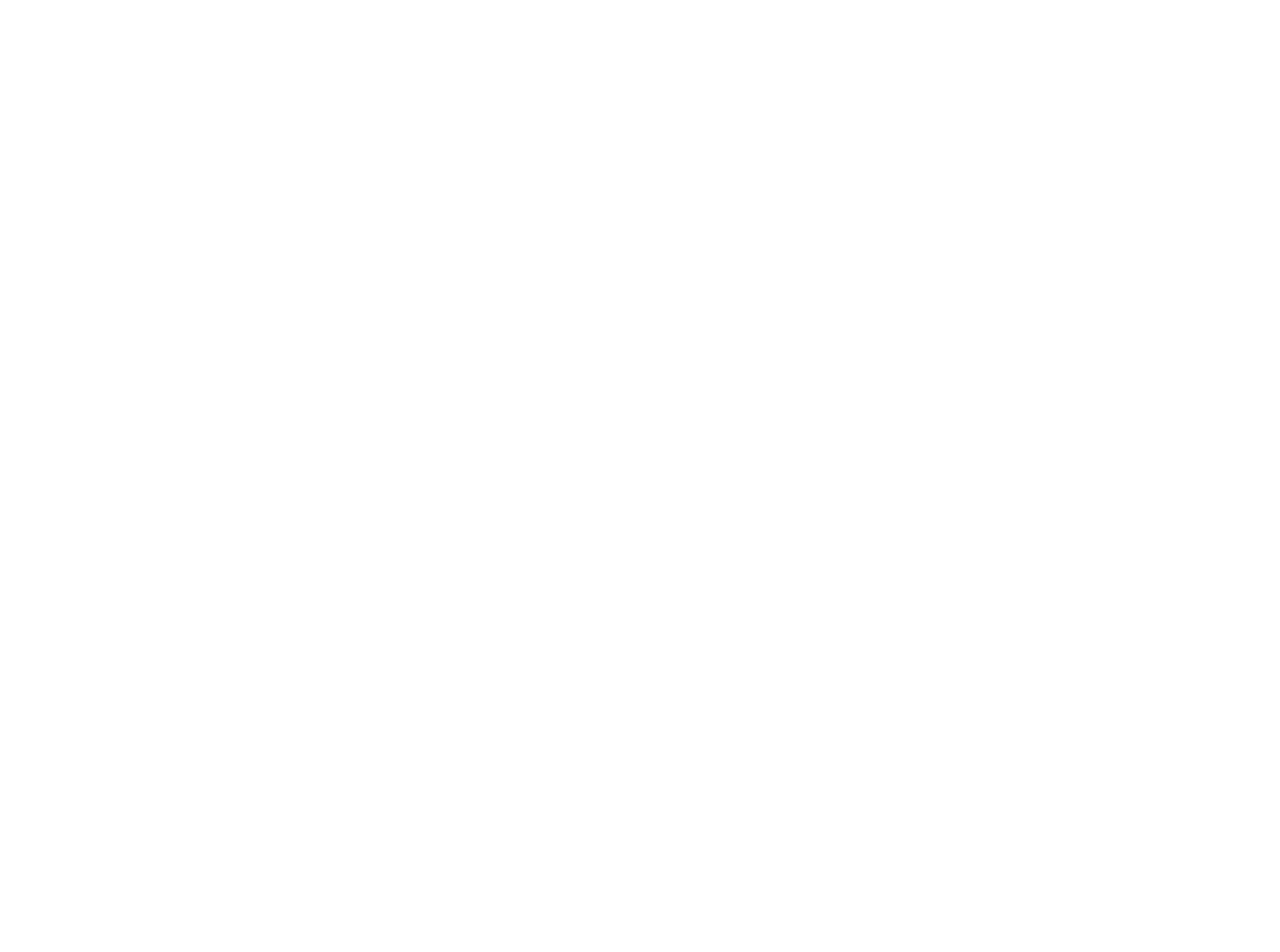
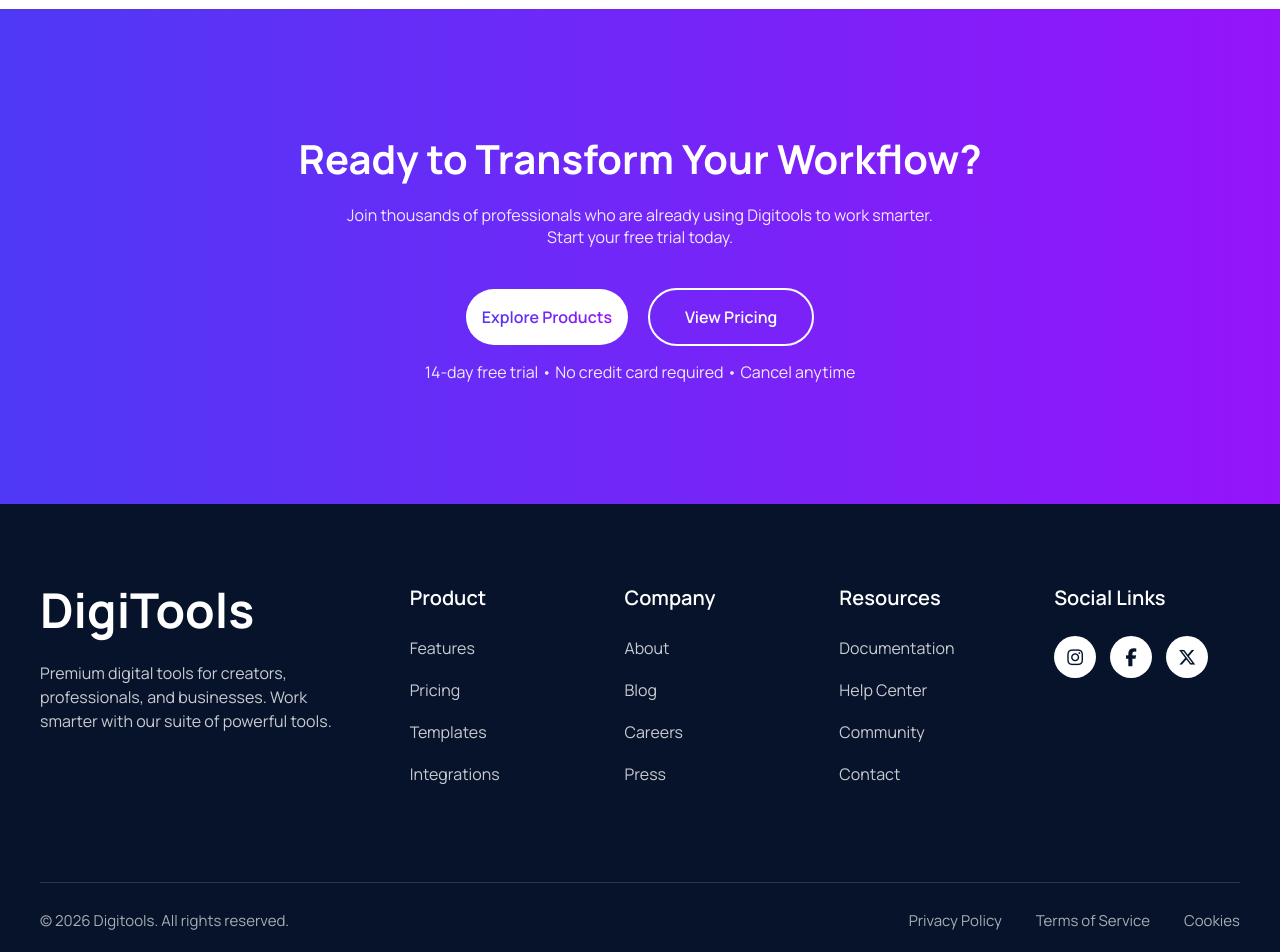
Before and after one commit to imamhossainsrabon/B13-A06, a React (Vite) app: page / in a window 1280 px wide. Shown: the part 2560-3512 px from the top of the page. Before the commit the page ends 2569 px from the top, so only its background shows below. Built offline with nearby package versions, Linux system fonts and the light colour scheme.

Commit message:
footer section done

```diff
--- a/src/App.jsx
+++ b/src/App.jsx
@@ -1,5 +1,7 @@
 import './App.css'
 import Banner from './components/Banner'
+import CallToAction from './components/CallToAction'
+import Footer from './components/Footer'
 import MeetTheTeam from './components/MeetTheTeam'
 import Navbar from './components/Navbar'
 import Performance from './components/Performance'
@@ -17,6 +19,8 @@
 
     <MeetTheTeam />
     <Pricing />
+    <CallToAction />
+    <Footer />
 
 
     </>
--- /dev/null
+++ b/src/components/CallToAction.jsx
@@ -0,0 +1,19 @@
+import React from 'react';
+
+const CallToAction = () => {
+    return (
+        <div className='call_to_action_section'>
+            <div className='page-width'>
+                <h2>Ready to Transform Your Workflow?</h2>
+                <p>Join thousands of professionals who are already using Digitools to work smarter. Start your free trial today.</p>
+                <div className='callbtns'>
+                    <button className='callbtns1'><span>Explore Products</span></button>
+                    <button className='callbtns2'>View Pricing</button>
+                </div>
+                <p>14-day free trial • No credit card required • Cancel anytime</p>
+            </div>
+        </div>
+    );
+};
+
+export default CallToAction;
--- /dev/null
+++ b/src/components/Footer.jsx
@@ -0,0 +1,69 @@
+const Footer = () => {
+    return (
+        <div className='footer'>
+            <div className='page-width'>
+               <div class="footer-top">
+        <div class="footer-brand">
+          <h2>DigiTools</h2>
+          <p>
+            Premium digital tools for creators,
+            professionals, and businesses. Work smarter
+            with our suite of powerful tools.
+          </p>
+        </div>
+
+        <div class="footer-links">
+          <h4>Product</h4>
+          <ul>
+            <li><a href="#">Features</a></li>
+            <li><a href="#">Pricing</a></li>
+            <li><a href="#">Templates</a></li>
+            <li><a href="#">Integrations</a></li>
+          </ul>
+        </div>
+
+        <div class="footer-links">
+          <h4>Company</h4>
+          <ul>
+            <li><a href="#">About</a></li>
+            <li><a href="#">Blog</a></li>
+            <li><a href="#">Careers</a></li>
+            <li><a href="#">Press</a></li>
+          </ul>
+        </div>
+
+        <div class="footer-links">
+          <h4>Resources</h4>
+          <ul>
+            <li><a href="#">Documentation</a></li>
+            <li><a href="#">Help Center</a></li>
+            <li><a href="#">Community</a></li>
+            <li><a href="#">Contact</a></li>
+          </ul>
+        </div>
+
+        <div class="footer-social">
+          <h4>Social Links</h4>
+          <div class="social-icons">
+            <a href="#"><i class="fa-brands fa-instagram"></i></a>
+            <a href="#"><i class="fa-brands fa-facebook-f"></i></a>
+            <a href="#"><i class="fa-brands fa-x-twitter"></i></a>
+          </div>
+        </div>
+      </div>
+
+      <div class="footer-bottom">
+        <p>© 2026 Digitools. All rights reserved.</p>
+
+        <div class="bottom-links">
+          <a href="#">Privacy Policy</a>
+          <a href="#">Terms of Service</a>
+          <a href="#">Cookies</a>
+        </div>
+      </div>
+            </div>
+        </div>
+    );
+};
+
+export default Footer;
--- a/src/components/MeetTheTeam.jsx
+++ b/src/components/MeetTheTeam.jsx
@@ -1,4 +1,6 @@
 import user from  '../assets/user.png'
+import packaage from  '../assets/package.png'
+import rocket from  '../assets/rocket.png'
 
 const MeetTheTeam = () => {
     return (
@@ -17,22 +19,22 @@
                         <p className='text-[#627382] text-[16px] text-cente pb-16  '>Sign up for free in seconds. No credit card required to get started.</p>
                     </div>
                     <div className='bg-white p-6  rounded-2xl flex justify-between items-center gap-4 flex-col text-center'>
-                        <div className='flex justify-end w-full'><p className='justify-items-end bg-linear-to-r from-[#4F39F6] to-[#9514FA] text-white font-bold px-3 py-2 rounded-full'>01</p></div>
+                        <div className='flex justify-end w-full'><p className='justify-items-end bg-linear-to-r from-[#4F39F6] to-[#9514FA] text-white font-bold px-3 py-2 rounded-full'>02</p></div>
 
 
-                        <img className='bg-linear-to-r from-[#4F39F61a] to-[#9514FA1a] bg-base-200-10 p-5 rounded-full'  src={user} />
+                        <img className='bg-linear-to-r from-[#4F39F61a] to-[#9514FA1a] bg-base-200-10 p-5 rounded-full'  src={packaage} />
 
-                        <h3 className='text-[#101727] font-bold text-2xl text-center'>Create Account</h3>
-                        <p className='text-[#627382] text-[16px] text-cente pb-16  '>Sign up for free in seconds. No credit card required to get started.</p>
+                        <h3 className='text-[#101727] font-bold text-2xl text-center'>Choose Products</h3>
+                        <p className='text-[#627382] text-[16px] text-cente pb-16  '>Browse our catalog and select the tools that fit your needs.</p>
                     </div>
                     <div className='bg-white p-6  rounded-2xl flex justify-between items-center gap-4 flex-col text-center'>
-                        <div className='flex justify-end w-full'><p className='justify-items-end bg-linear-to-r from-[#4F39F6] to-[#9514FA] text-white font-bold px-3 py-2 rounded-full'>01</p></div>
+                        <div className='flex justify-end w-full'><p className='justify-items-end bg-linear-to-r from-[#4F39F6] to-[#9514FA] text-white font-bold px-3 py-2 rounded-full'>03</p></div>
 
 
-                        <img className='bg-linear-to-r from-[#4F39F61a] to-[#9514FA1a] bg-base-200-10 p-5 rounded-full'  src={user} />
+                        <img className='bg-linear-to-r from-[#4F39F61a] to-[#9514FA1a] bg-base-200-10 p-5 rounded-full'  src={rocket} />
 
-                        <h3 className='text-[#101727] font-bold text-2xl text-center'>Create Account</h3>
-                        <p className='text-[#627382] text-[16px] text-cente pb-16  '>Sign up for free in seconds. No credit card required to get started.</p>
+                        <h3 className='text-[#101727] font-bold text-2xl text-center'>Start Creating</h3>
+                        <p className='text-[#627382] text-[16px] text-cente pb-16  '>Download and start using your premium tools immediately.</p>
                     </div>
 
                 </div>
--- a/src/components/Pricing.jsx
+++ b/src/components/Pricing.jsx
@@ -22,6 +22,7 @@
                             <button className='pricing-btn-1'>Get Started Free</button>
                         </div>
                         <div className='pricing-card-2'>
+                            <h6>Most Popular</h6>
                             <h3>Pro</h3>
                             <p>Best for professionals</p>
                             <h4><span>$29</span>/month</h4>
--- a/src/index.css
+++ b/src/index.css
@@ -19,6 +19,8 @@
   padding: 120px 16px;
 }
 
+
+
 .page-width{
   max-width: 1200px;
   margin: 0 auto;
@@ -31,6 +33,7 @@
       justify-content: center;
     }
 }
+
 
 .banner-button-1{
       background: linear-gradient(to right, #4F39F6 , #9514FA);
@@ -85,9 +88,22 @@
     background: linear-gradient(to right,   #4F39F6, #9514FA);
     padding: 24px;
     border-radius: 24px;
+    position: relative;
     h3{
       color:#fff;
     }
+
+}
+.pricing-card-2 h6{
+    position: absolute;
+    top: -11px;
+    left: 50%;
+    transform: translateX(-50%);
+    background-color: #FEF3C6;
+    padding: 6px 12px;
+    border-radius: 100px;
+    color: #BB4D00;
+    font-weight: 500;
 }
 
 .pricing-card-2 h3, .pricing-card-2 p, .pricing-card-2 h4, .pricing-card-2 h4 span, .pricing-card-2 li, .pricing-card-2 li i{
@@ -165,3 +181,207 @@
   -webkit-background-clip: text;
   -webkit-text-fill-color: transparent;
 }
+
+/* call_to_action_section */
+
+.call_to_action_section{
+  padding: 120px 16px;
+  background: linear-gradient(to right, #4F39F6 , #9514FA);
+  @media (max-width:767px) {
+    padding: 50px 16px
+  }
+}
+
+.call_to_action_section h2{
+      color: #fff;
+    font-size: 40px;
+    font-weight: 700;
+    text-align: center;
+    margin-bottom: 16px;
+    @media (max-width:767px){
+      font-size: 22px;
+      line-height: 130%;
+    }
+}
+.call_to_action_section p{
+      font-size: 16px;
+    color: rgba(255, 255, 255, 0.9);
+    text-align: center;
+    max-width: 600px;
+    margin: 0 auto;
+    line-height: 135%;
+}
+.call_to_action_section .callbtns{
+      text-align: center;
+    margin: 40px 0px 16px;
+}
+.call_to_action_section .callbtns1{
+      background-color: #fff;
+    padding: 16px;
+    margin-right: 20px;
+    border-radius: 100px;
+    font-weight: 600;
+    color: transparent;
+
+}
+
+.call_to_action_section .callbtns1 span{
+  background: linear-gradient(to right, #4F39F6, #9514FA);
+  -webkit-background-clip: text;
+  -webkit-text-fill-color: transparent;
+}
+.call_to_action_section .callbtns2{
+      padding: 15px 35px;
+    border-radius: 100px;
+    font-weight: 600;
+    color: #fff;
+    border: 2px solid #fff;
+}
+
+/* Footer Section */
+
+.footer{
+      background-color: #101727;
+    padding: 120px 20px;
+    color: rgba(255,255,255, 0.9);
+}
+
+
+
+.footer {
+  background: #07132b;
+  color: #ffffff;
+  padding: 80px 20px 35px;
+}
+
+
+.footer-top {
+  display: grid;
+  grid-template-columns: 2fr 1fr 1fr 1fr 1.2fr;
+  gap: 60px;
+  align-items: start;
+}
+
+.footer-brand h2 {
+  font-size: 48px;
+  font-weight: 700;
+  margin-bottom: 24px;
+  line-height: 1.1;
+}
+
+.footer-brand p {
+    color: rgba(255, 255, 255, 0.78);
+    font-size: 16px;
+    line-height: 150%;
+    max-width: 340px;
+}
+
+.footer-links h4,
+.footer-social h4 {
+    font-size: 20px;
+    line-height: 140%;
+    font-weight: 600;
+    margin-bottom: 24px;
+}
+
+a {
+  text-decoration: none;
+}
+
+ul {
+  list-style: none;
+}
+.footer-links ul li {
+  margin-bottom: 18px;
+}
+
+.footer-links ul li a {
+  color: rgba(255, 255, 255, 0.78);
+  font-size: 16px;
+  transition: 0.3s;
+  line-height: 150%;
+}
+
+.footer-links ul li a:hover,
+.bottom-links a:hover {
+  color: #ffffff;
+}
+
+.social-icons {
+  display: flex;
+  gap: 14px;
+}
+
+.social-icons a {
+  width: 42px;
+  height: 42px;
+  border-radius: 50%;
+  background: #ffffff;
+  color: #07132b;
+  display: flex;
+  align-items: center;
+  justify-content: center;
+  font-size: 18px;
+  transition: 0.3s;
+}
+
+.social-icons a:hover {
+  transform: translateY(-3px);
+}
+
+.footer-bottom {
+  margin-top: 70px;
+  padding-top: 28px;
+  border-top: 1px solid rgba(255, 255, 255, 0.14);
+  display: flex;
+  justify-content: space-between;
+  align-items: center;
+  gap: 20px;
+  flex-wrap: wrap;
+  width: 100%;
+}
+
+.footer-bottom p {
+  color: rgba(255, 255, 255, 0.65);
+  font-size: 15px;
+}
+
+.bottom-links {
+  display: flex;
+  gap: 34px;
+  flex-wrap: wrap;
+}
+
+.bottom-links a {
+  color: rgba(255, 255, 255, 0.65);
+  font-size: 15px;
+  transition: 0.3s;
+}
+
+@media (max-width: 767px) {
+  .footer {
+    padding: 60px 18px 25px;
+  }
+
+  .footer-top {
+    grid-template-columns: 1fr;
+    gap: 32px;
+  }
+
+  .footer-brand h2 {
+    font-size: 38px;
+  }
+
+  .footer-brand p {
+    font-size: 16px;
+  }
+
+  .footer-bottom {
+    flex-direction: column;
+    align-items: flex-start;
+  }
+
+  .bottom-links {
+    gap: 18px;
+  }
+}
```
Also changed, not shown: src/assets/footer-logo.png (added).
